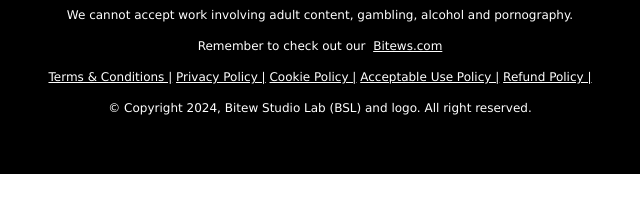
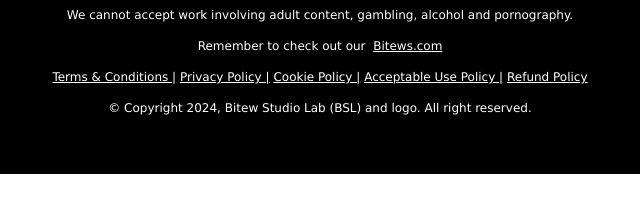
Before and after one commit to b2tisase/I, a plain HTML site: page index.html in a window 1280 px wide. Shown: the part 2040-2252 px from the top of the page, 320-960 px from the left. Drawn offline with nearby package versions, Linux system fonts and the light colour scheme; a script that the page names is missing.

Commit message:
Update index.html

```diff
--- a/index.html
+++ b/index.html
@@ -438,7 +438,7 @@ function w3_close() {
 
     <p> <i class="fa fa-phone fa-fw w3-xxlarge w3-margin-right"></i> Phone: <a href=" # " target="_blank" class="w3-hover-text-green" > +1(201) 374-0818</a></p>
 
-   <!-- <p> <i class="fa fa-globe fa-fw w3-xlarge w3-margin-right"></i> Email: <a href=" # " target="_blank" class="w3-hover-text-green" > BSL@bitews.com</a></p> -->
+   <!--  <p> <i class="fa fa-globe fa-fw w3-xlarge w3-margin-right"></i> Email: <a href=" # " target="_blank" class="w3-hover-text-green" > BSL@bitews.com</a></p> -->
 
     <div class="w3-center w3-padding-8  ">
 
@@ -470,7 +470,7 @@ function w3_close() {
 
 <a href=" https://www.bitews.com/policy/acceptable-use-policy" target="_blank" class="w3-hover-text-green"> Acceptable Use Policy  |</a>
 
-<a href=" https://www.bitews.com/policy/rp " target="_blank" class="w3-hover-text-green "> Refund Policy  |</a>
+<a href=" https://www.bitews.com/policy/rp " target="_blank" class="w3-hover-text-green "> Refund Policy </a>
 
 
 
```
